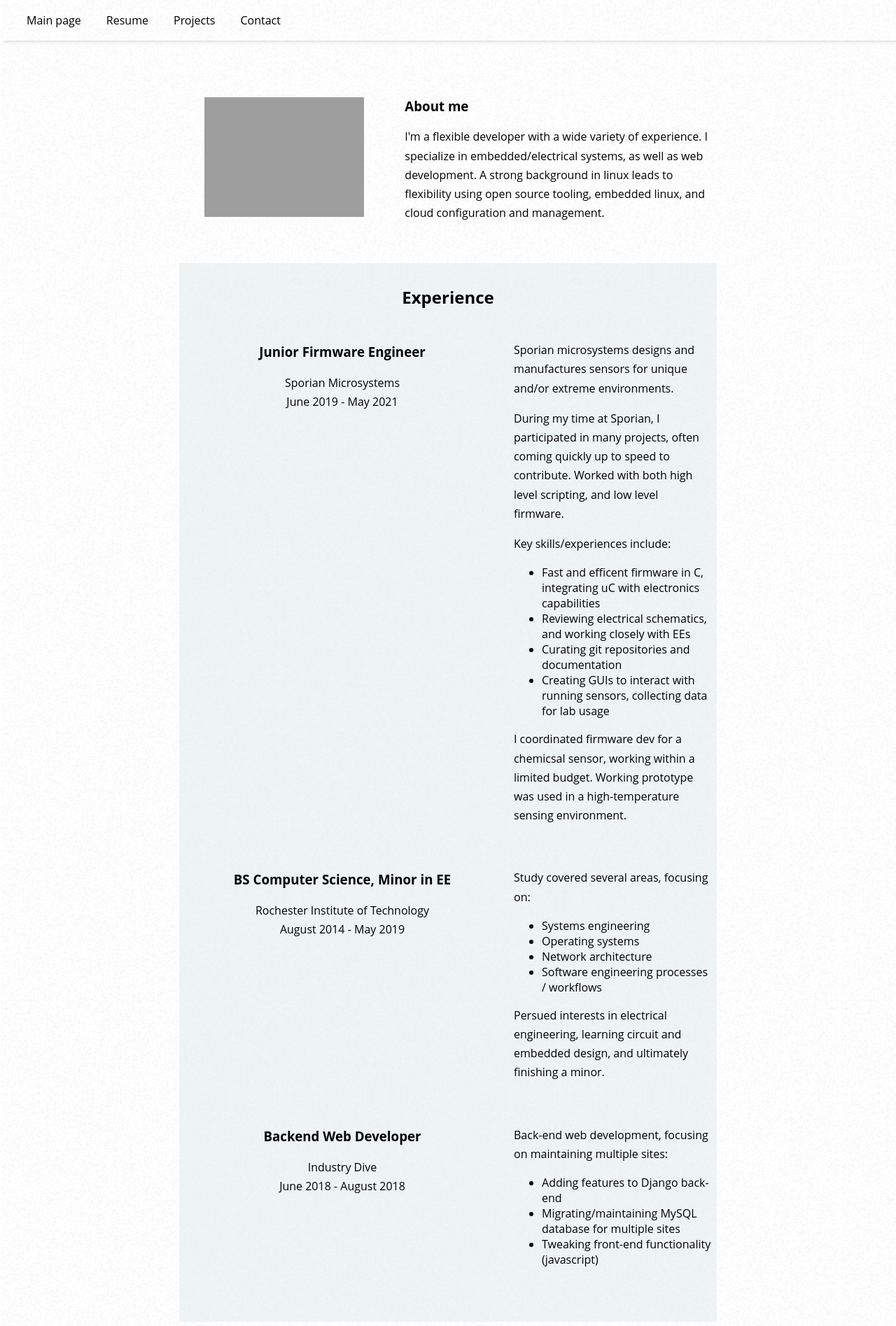
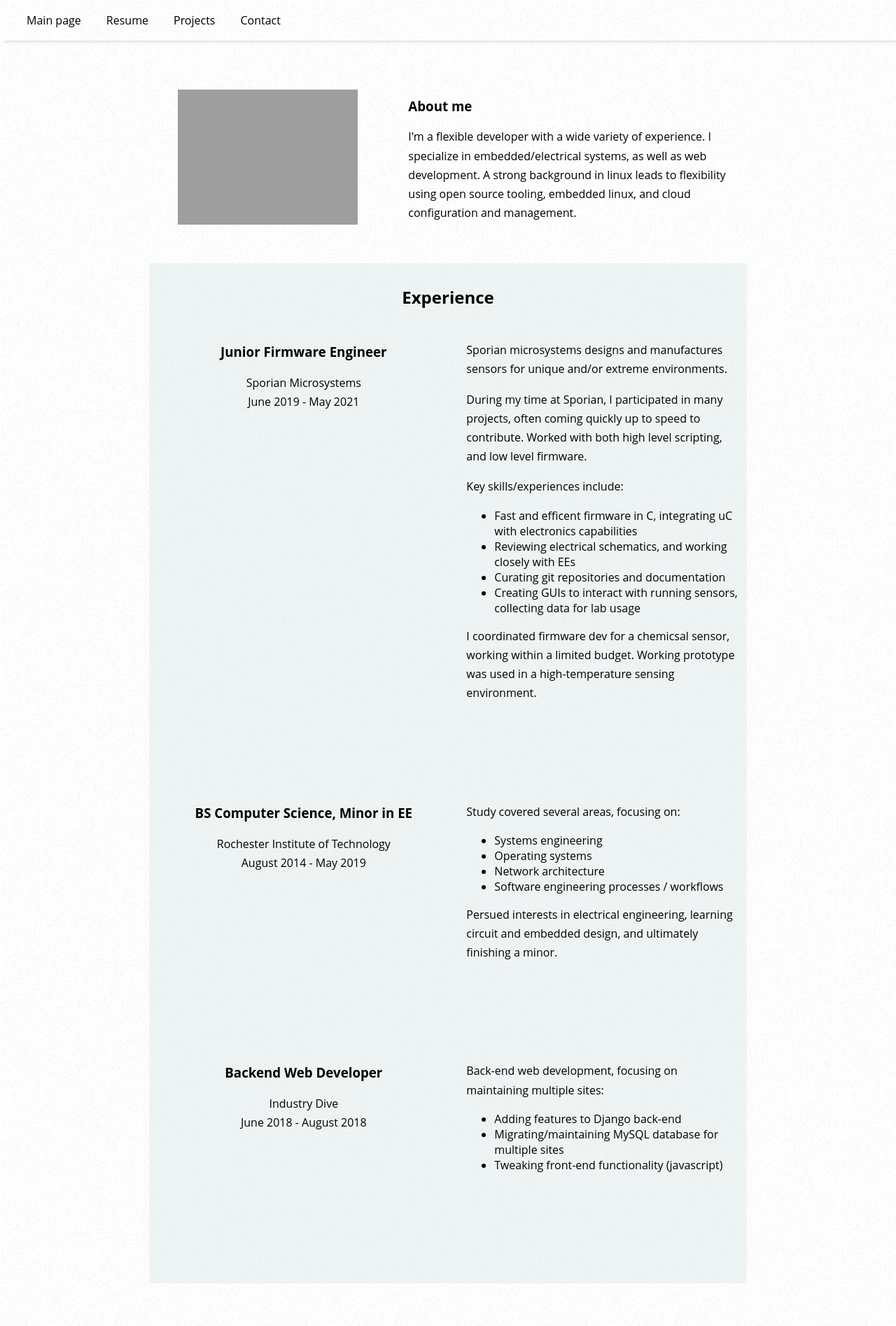
Before and after one commit to somebody422/personal-website, a PHP site: page /resume.php in a window 1280 px wide. Shown: the top 1895 px of the page at 70% size. Run offline with PHP 8.4, Linux system fonts and the light colour scheme; grey boxes are pictures that could not be loaded.

Commit message:
Update projects and resume to be mobile-friendly

```diff
--- a/html/resume.css
+++ b/html/resume.css
@@ -6,7 +6,7 @@
 .l-page {
   display: grid;
   grid-template-rows: auto 1fr 1fr 1fr auto;
-  grid-template-columns: 1fr 3fr 1fr;
+  grid-template-columns: 1fr 4fr 1fr;
   grid-template-areas:
     "header header header"
     "padding-left intro padding-right"
@@ -22,22 +22,10 @@
 
 .l-intro {
   grid-area: intro;
-  display: grid;
-  grid-template-columns: auto 1fr;
-  grid-template-rows: 1fr;
 }
-/*
 .l-intro > img {
-  grid-row: 1 / 2;
-  grid-column: 1 / 2;
-  height: 100px;
-  width: 100%;
-}
-*/
-.l-intro-text {
-  grid-row: 1 / 2;
-  grid-column: 2 / 3;
-  margin-left: 30px;
+  max-height: 50%;
+  max-width: 50%;
 }
 
 .l-experience {
@@ -79,24 +67,7 @@
  * Misc/modules
  */
 
-.intro {
-  display: grid;
-  grid-template-columns: auto auto;
-  grid-template-rows: 1fr;
-}
-.intro > img {
-  grid-row: 1 / 2;
-  grid-column: 1 / 2;
-}
-.intro-text {
-  grid-row: 1 / 2;
-  grid-column: 2 / 3;
-  margin-left: 30px;
-}
-
 .img-container {
-  grid-row: 1 / 2;
-  grid-column: 1 / 2;
   width: 80%;
   margin: auto;
 }
@@ -105,47 +76,16 @@
   max-height: 100%;
 }
 
-.img-circle {
-
-}
-.img-circle img {
-
-}
-
 .experience {
-  display: grid;
-  grid-template-columns: 1fr 3fr;
-  grid-template-rows: auto auto auto;
-  grid-template-areas:
-    "row1-left row1-right"
-    "row2-left row2-right"
-    "row3-left row3-right";
-  row-gap: 30px;
-  column-gap: 20px;
   text-align: center;
   padding-bottom: 60px;
 }
-.experience-sporian-left {
-  grid-area: row1-left;
-  min-width: 450px;
+.experience-location {
+  margin-bottom: 7vh;
 }
-.experience-sporian-right {
-  grid-area: row1-right;
+.experience-info {
   text-align: left;
-}
-.experience-rit-left {
-  grid-area: row2-left;
-}
-.experience-rit-right {
-  grid-area: row2-right;
-  text-align: left;
-}
-.experience-id-left {
-  grid-area: row3-left;
-}
-.experience-id-right {
-  grid-area: row3-right;
-  text-align: left;
+  margin-bottom: 10vh;
 }
 
 
@@ -165,15 +105,6 @@
   margin: 11px;
   margin-left: auto;
 }
-/* Grid container for a bunch of skills */
-.skills {
-  display: grid;
-  grid-template-rows: auto;
-  grid-template-columns: 1fr 1fr 1fr;
-  justify-items: center;
-  row-gap: 20px;
-  column-gap: 20px;
-}
 /* An individual skills "box" */
 .skill-container {
   min-width: 50px;
@@ -184,7 +115,7 @@
 
 }
 .skill-container h4 {
-  margin-bottom: 10px;
+  margin-bottom: 12px;
 }
 .skill-container p:first-of-type {
   margin-top: 7px;
@@ -193,3 +124,31 @@
 .star-image {
   width: 50%;
 }
+
+
+
+@media (min-width: 1150px) {
+  .l-intro {
+    display: grid;
+    grid-template-columns: auto auto;
+    grid-template-rows: 1fr;
+    column-gap: 5vh;
+  }
+  .experience {
+    display: grid;
+    grid-template-columns: 425px auto;
+    row-gap: 30px;
+    column-gap: 20px;
+  }
+
+  /* Grid container for a bunch of skills */
+  .skills {
+    display: grid;
+    row-gap: 20px;
+    column-gap: 20px;
+
+    grid-template-columns: 1fr 1fr 1fr;
+    justify-items: center;
+  }
+
+}
--- a/html/resume.php
+++ b/html/resume.php
@@ -25,28 +25,25 @@
 
 
     <div class="l-intro l-centered-row">
-      <div class="intro">
-        <!-- <img src="res/kittens.jpg"> -->
-        <div class="img-container img-circle">
-          <img src="res/headshot.png">
+      <div class="img-container">
+        <img src="res/headshot.png">
+      </div>
+      <div class="intro-text">
+        <h3>About me</h3>
+        <p>I'm a flexible developer with a wide variety of experience. I specialize in embedded/electrical systems, as well as web development. A strong background in linux leads to flexibility using open source tooling, embedded linux, and cloud configuration and management. </p>
         </div>
-        <div class="intro-text">
-          <h3>About me</h3>
-          <p>I'm a flexible developer with a wide variety of experience. I specialize in embedded/electrical systems, as well as web development. A strong background in linux leads to flexibility using open source tooling, embedded linux, and cloud configuration and management. </p>
-          </div>
-      </div>
     </div>  <!-- l-intro -->
 
 
     <div class="l-experience l-centered-row">
         <h2>Experience</h2>
         <div class="experience">
-          <div class="experience-sporian-left">
+          <div class="experience-location">
             <h3>Junior Firmware Engineer</h3>
             <p>Sporian Microsystems<br>June 2019 - May 2021</p>
 
           </div>
-          <div class="experience-sporian-right">
+          <div class="experience-info">
             <p>Sporian microsystems designs and manufactures sensors for unique and/or extreme environments.</p>
             <p>During my time at Sporian, I participated in many projects, often coming quickly up to speed to contribute. Worked with both high level scripting, and low level firmware.</p>
             <p>Key skills/experiences include:</p>
@@ -58,11 +55,11 @@
             </ul>
             <p>I coordinated firmware dev for a chemicsal sensor, working within a limited budget. Working prototype was used in a high-temperature sensing environment.<p>
           </div>
-          <div class="experience-rit-left">
+          <div class="experience-location">
             <h3>BS Computer Science, Minor in EE</h3>
             <p>Rochester Institute of Technology<br>August 2014 - May 2019</p>
           </div>
-          <div class="experience-rit-right">
+          <div class="experience-info">
             <p>Study covered several areas, focusing on:</p>
             <ul>
               <li>Systems engineering</li>
@@ -72,11 +69,11 @@
             </ul>
             <p>Persued interests in electrical engineering, learning circuit and embedded design, and ultimately finishing a minor.<p>
           </div>
-          <div class="experience-id-left">
+          <div class="experience-location">
             <h3>Backend Web Developer</h3>
             <p>Industry Dive<br>June 2018 - August 2018</p>
           </div>
-          <div class="experience-id-right">
+          <div class="experience-info">
             <p>Back-end web development, focusing on maintaining multiple sites:</p>
             <ul>
               <li>Adding features to Django back-end</li>
```
Also changed, not shown: html/projects.css (+48 -42 lines), html/projects.php (+6 -6 lines).
